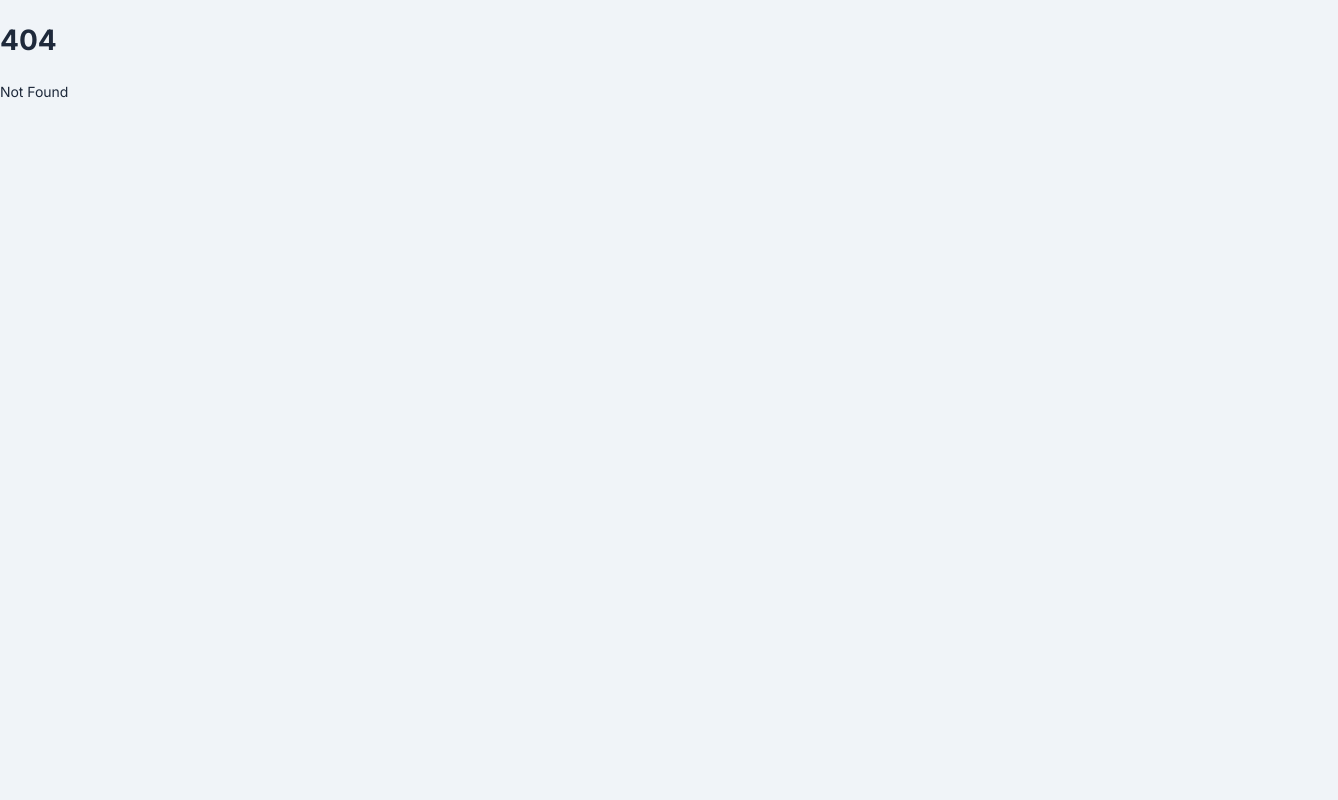
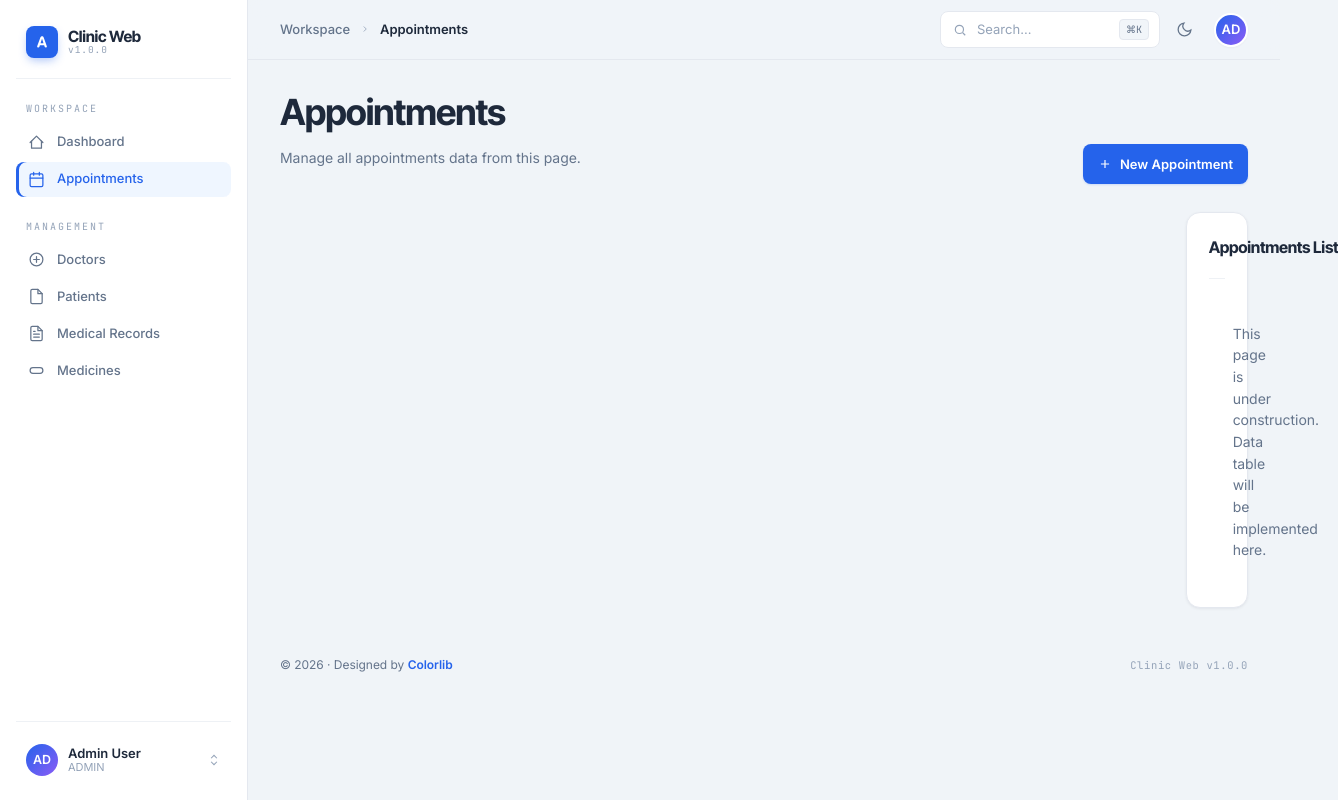
Before and after one commit to RimuruTempestCkCK/clinic-management, a SvelteKit app in the folder clinic-management-web/: page /appointments in a window 1280 px wide. Before the commit this address had no page. Shown: the whole page, 1338 px wide, since content can reach past the window. Built offline with nearby package versions, Linux system fonts and the light colour scheme.

Commit message:
feat: add placeholder pages for all sidebar routes

```diff
--- /dev/null
+++ b/clinic-management-web/src/routes/(app)/appointments/+page.svelte
@@ -0,0 +1,29 @@
+<svelte:head>
+    <title>Appointments · Clinic Management</title>
+</svelte:head>
+
+<section class="hero">
+    <div class="hero-text">
+        <h1 class="hero-title">Appointments</h1>
+        <p class="hero-sub">Manage all appointments data from this page.</p>
+    </div>
+    <div class="hero-actions">
+        <button class="btn btn--primary">
+            <svg viewBox="0 0 24 24" fill="none" stroke="currentColor" stroke-width="2"><path d="M12 5v14M5 12h14"/></svg>
+            New Appointment
+        </button>
+    </div>
+</section>
+
+<div class="grid">
+    <section class="col-12 card">
+        <div class="card-head">
+            <div class="card-title-wrap">
+                <h2 class="card-title">Appointments List</h2>
+            </div>
+        </div>
+        <div style="padding: 24px; color: var(--t-muted);">
+            This page is under construction. Data table will be implemented here.
+        </div>
+    </section>
+</div>
--- /dev/null
+++ b/clinic-management-web/src/routes/(app)/doctors/+page.svelte
@@ -0,0 +1,29 @@
+<svelte:head>
+    <title>Doctors · Clinic Management</title>
+</svelte:head>
+
+<section class="hero">
+    <div class="hero-text">
+        <h1 class="hero-title">Doctors</h1>
+        <p class="hero-sub">Manage all doctors data from this page.</p>
+    </div>
+    <div class="hero-actions">
+        <button class="btn btn--primary">
+            <svg viewBox="0 0 24 24" fill="none" stroke="currentColor" stroke-width="2"><path d="M12 5v14M5 12h14"/></svg>
+            New Doctor
+        </button>
+    </div>
+</section>
+
+<div class="grid">
+    <section class="col-12 card">
+        <div class="card-head">
+            <div class="card-title-wrap">
+                <h2 class="card-title">Doctors List</h2>
+            </div>
+        </div>
+        <div style="padding: 24px; color: var(--t-muted);">
+            This page is under construction. Data table will be implemented here.
+        </div>
+    </section>
+</div>
--- /dev/null
+++ b/clinic-management-web/src/routes/(app)/medicines/+page.svelte
@@ -0,0 +1,29 @@
+<svelte:head>
+    <title>Medicines · Clinic Management</title>
+</svelte:head>
+
+<section class="hero">
+    <div class="hero-text">
+        <h1 class="hero-title">Medicines</h1>
+        <p class="hero-sub">Manage all medicines data from this page.</p>
+    </div>
+    <div class="hero-actions">
+        <button class="btn btn--primary">
+            <svg viewBox="0 0 24 24" fill="none" stroke="currentColor" stroke-width="2"><path d="M12 5v14M5 12h14"/></svg>
+            New Medicine
+        </button>
+    </div>
+</section>
+
+<div class="grid">
+    <section class="col-12 card">
+        <div class="card-head">
+            <div class="card-title-wrap">
+                <h2 class="card-title">Medicines Inventory</h2>
+            </div>
+        </div>
+        <div style="padding: 24px; color: var(--t-muted);">
+            This page is under construction. Data table will be implemented here.
+        </div>
+    </section>
+</div>
--- /dev/null
+++ b/clinic-management-web/src/routes/(app)/patients/+page.svelte
@@ -0,0 +1,29 @@
+<svelte:head>
+    <title>Patients · Clinic Management</title>
+</svelte:head>
+
+<section class="hero">
+    <div class="hero-text">
+        <h1 class="hero-title">Patients</h1>
+        <p class="hero-sub">Manage all patients data from this page.</p>
+    </div>
+    <div class="hero-actions">
+        <button class="btn btn--primary">
+            <svg viewBox="0 0 24 24" fill="none" stroke="currentColor" stroke-width="2"><path d="M12 5v14M5 12h14"/></svg>
+            New Patient
+        </button>
+    </div>
+</section>
+
+<div class="grid">
+    <section class="col-12 card">
+        <div class="card-head">
+            <div class="card-title-wrap">
+                <h2 class="card-title">Patients List</h2>
+            </div>
+        </div>
+        <div style="padding: 24px; color: var(--t-muted);">
+            This page is under construction. Data table will be implemented here.
+        </div>
+    </section>
+</div>
--- /dev/null
+++ b/clinic-management-web/src/routes/(app)/records/+page.svelte
@@ -0,0 +1,29 @@
+<svelte:head>
+    <title>Medical Records · Clinic Management</title>
+</svelte:head>
+
+<section class="hero">
+    <div class="hero-text">
+        <h1 class="hero-title">Medical Records</h1>
+        <p class="hero-sub">Manage all medical records data from this page.</p>
+    </div>
+    <div class="hero-actions">
+        <button class="btn btn--primary">
+            <svg viewBox="0 0 24 24" fill="none" stroke="currentColor" stroke-width="2"><path d="M12 5v14M5 12h14"/></svg>
+            New Record
+        </button>
+    </div>
+</section>
+
+<div class="grid">
+    <section class="col-12 card">
+        <div class="card-head">
+            <div class="card-title-wrap">
+                <h2 class="card-title">Medical Records List</h2>
+            </div>
+        </div>
+        <div style="padding: 24px; color: var(--t-muted);">
+            This page is under construction. Data table will be implemented here.
+        </div>
+    </section>
+</div>
```
